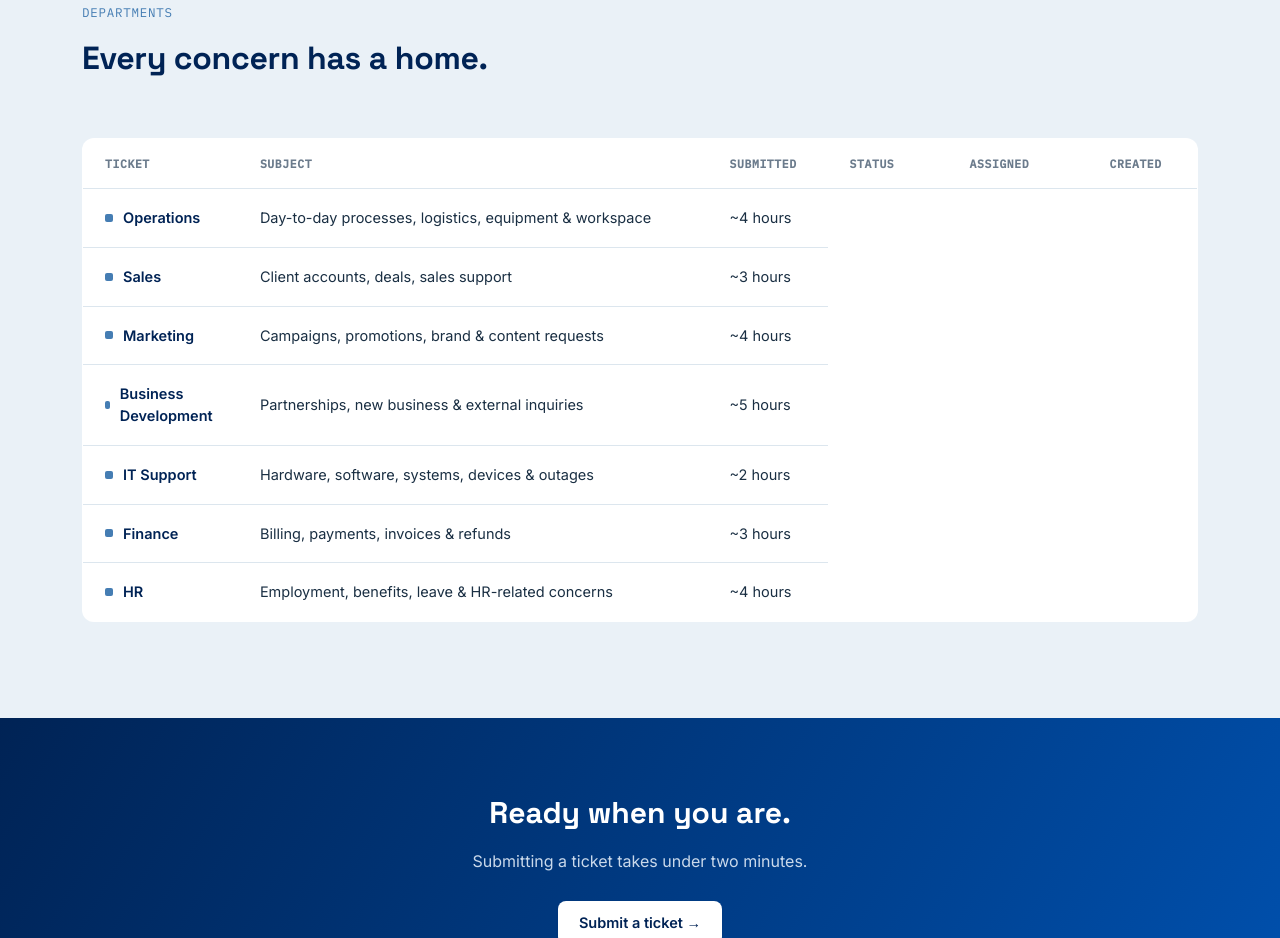
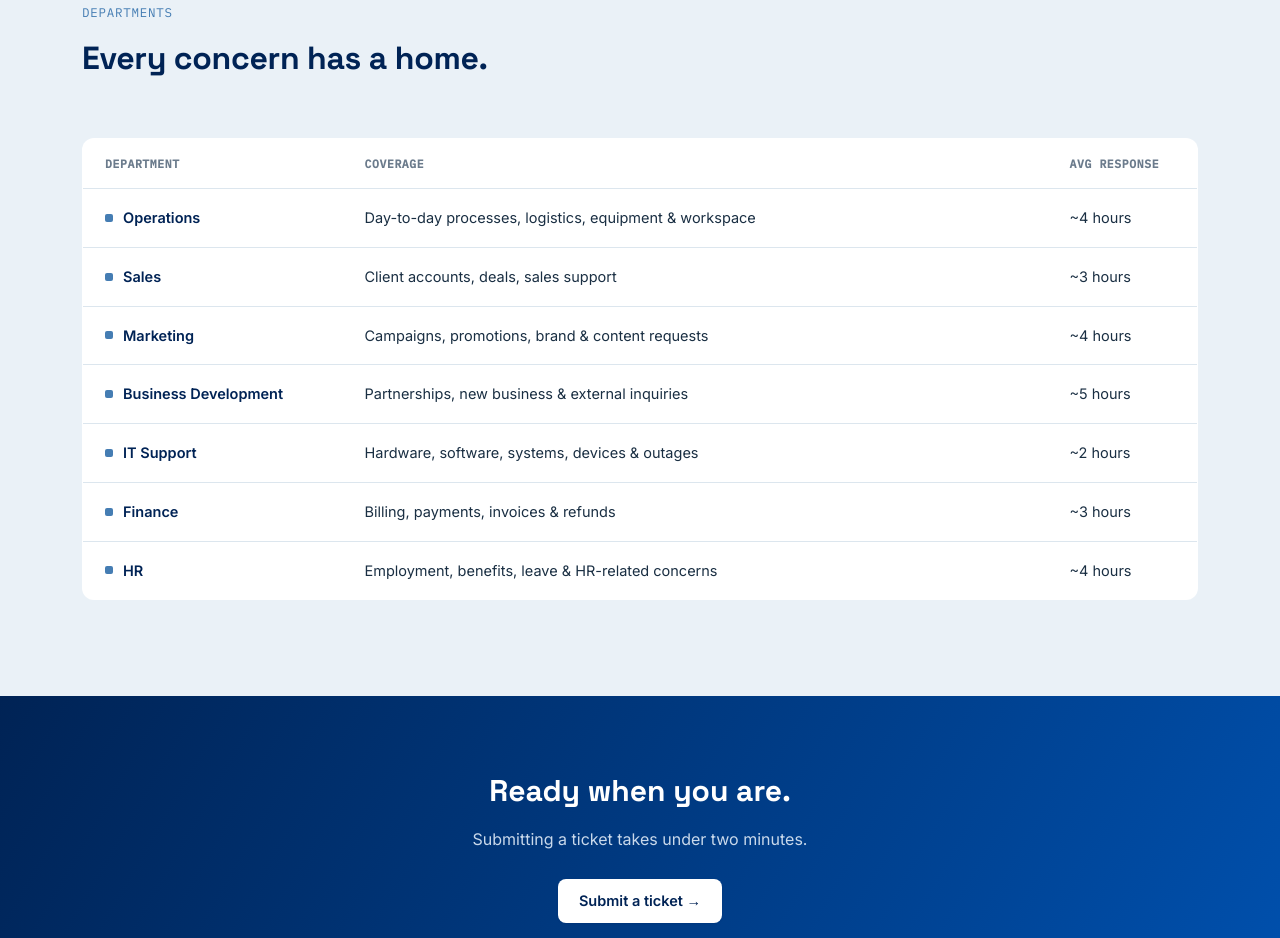
Before and after one commit to edrian090/atsoca-ticketing-system, a website built with Vite: page index.html in a window 1280 px wide. Shown: the part 1411-2349 px from the top of the page. Built offline with nearby package versions, Linux system fonts and the light colour scheme.

Commit message:
Restore index.html table headers

```diff
--- a/index.html
+++ b/index.html
@@ -249,12 +249,9 @@
     <table class="dir-table">
       <thead>
         <tr>
-          <th style="width:110px;">Ticket</th>
-          <th>Subject</th>
-          <th style="width:120px;">Submitted</th>
-          <th style="width:120px;">Status</th>
-          <th style="width:140px;">Assigned</th>
-          <th style="width:110px;">Created</th>
+          <th style="width:260px;">Department</th>
+          <th>Coverage</th>
+          <th style="width:150px;">Avg Response</th>
         </tr>
       </thead>
       <tbody>
```
